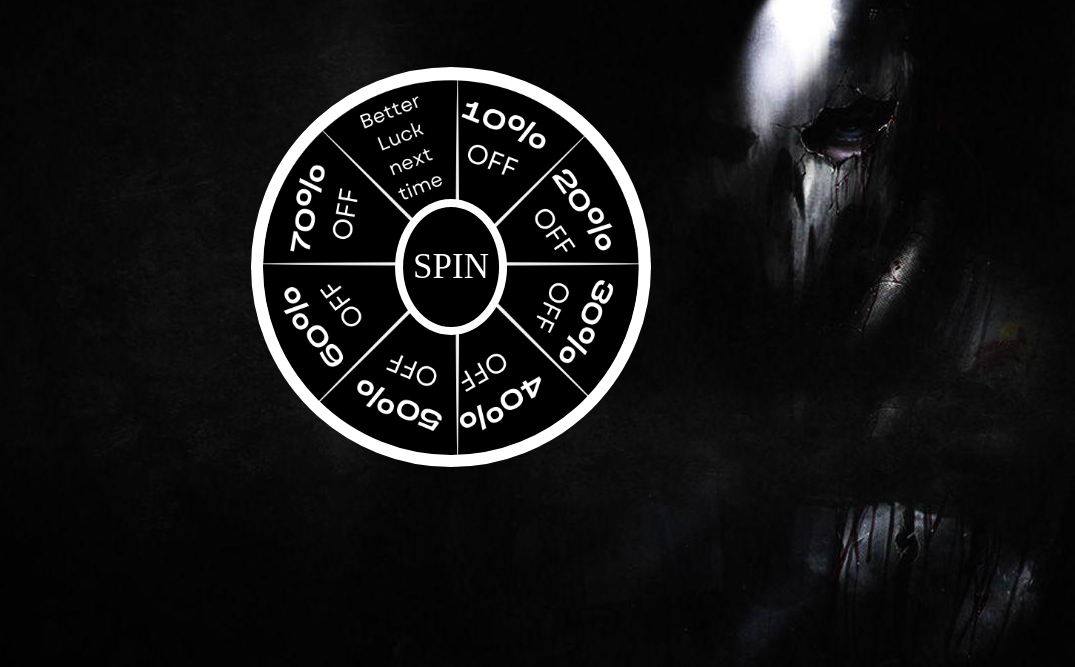
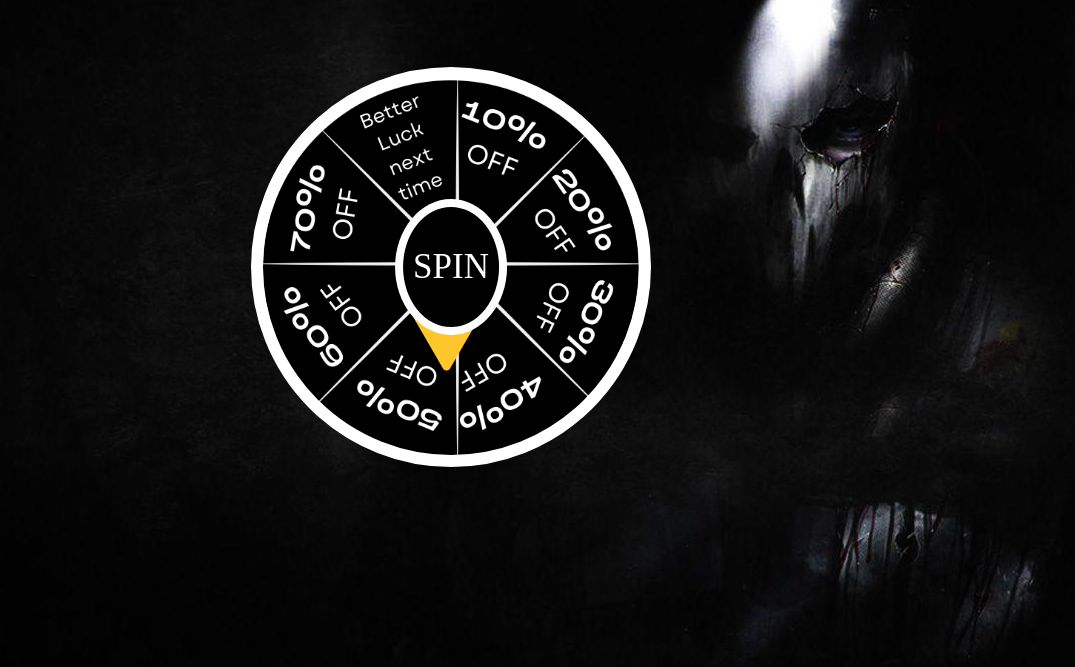
Before and after one commit to hekko-coder/spinGame, a plain HTML site: page index.html in a window 1280 px wide. Shown: the part 133-800 px from the top of the page, without its empty margins (189-1264 px from the left). Drawn offline with nearby package versions, Linux system fonts and the light colour scheme.

Commit message:
Update style.css

```diff
--- a/style.css
+++ b/style.css
@@ -4,13 +4,14 @@
     padding:0;
     -webkit-box-sizing: border-box;
             box-sizing: border-box;
-    overflow: hidden;
 
 }
 
 html,body{
     height:100%;
     width:100%;
+    overflow: hidden;
+
 }
 body{
     background-color:black;
@@ -181,7 +182,7 @@ button{
             transform: translate(-50%,-50%);
     font-size: 100px;
     font-weight: 100;
-    color:#ffc72c95;
+    color:#ffc72c;
     /* background-color: red; */
     /* height:39px; */
     /* border-bottom: 8px solid white; */
```
